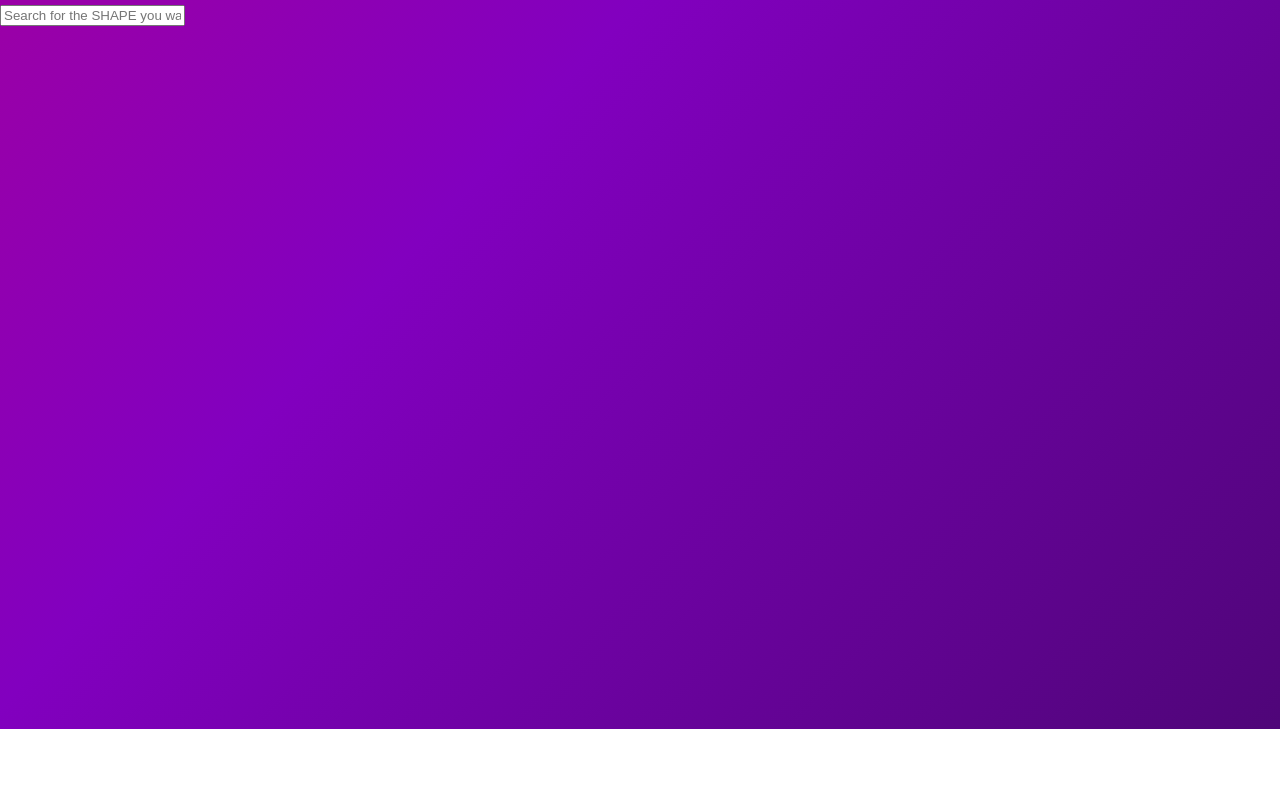
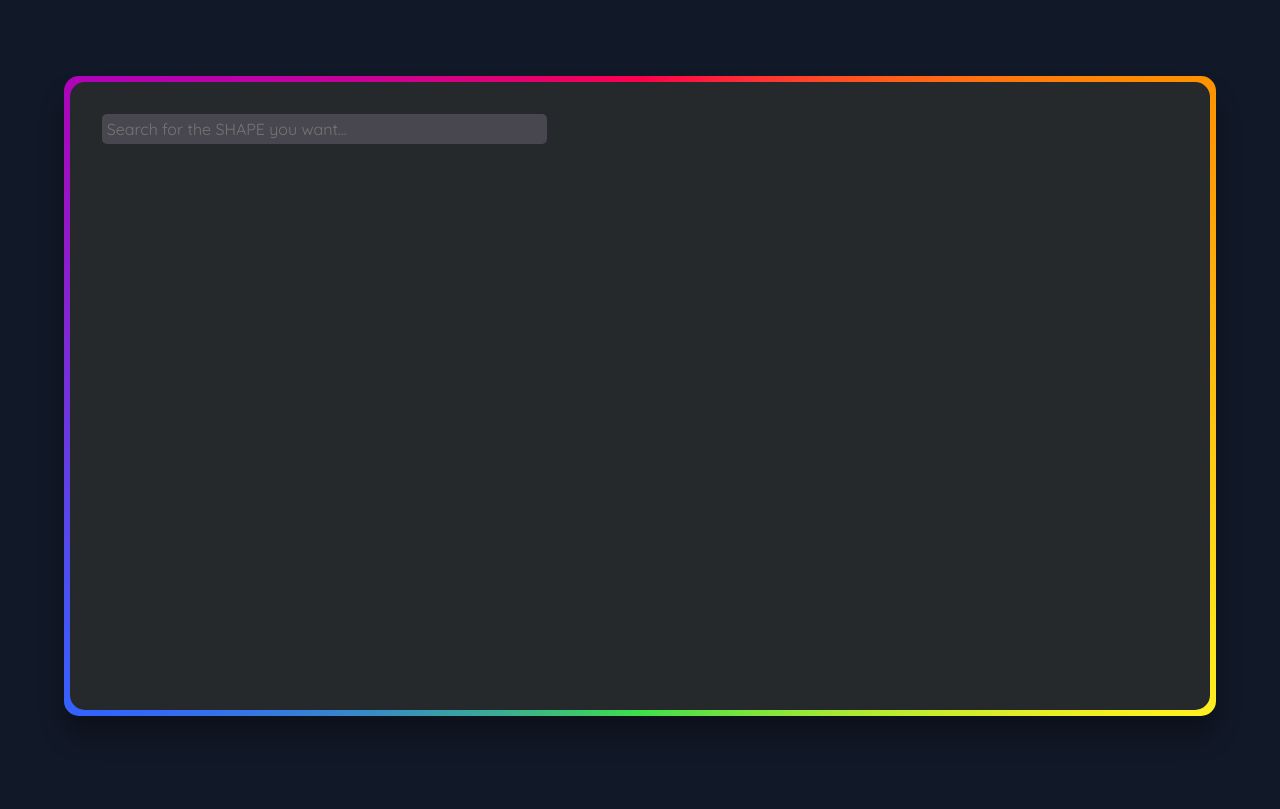
Before and after one commit to S0lturn3/Strange-Shapes, a plain HTML site: page index.html in a window 1280 px wide. Shown: the part 71-880 px from the top of the page. Before the commit the page ends 800 px from the top, so only its background shows below. Drawn offline with Linux system fonts and the light colour scheme.

Commit message:
New design idea

```diff
--- a/src/style.css
+++ b/src/style.css
@@ -37,47 +37,48 @@ font-family: 'Quicksand', sans-serif; */
 
 /*  #region HTML main style */
 
+* {
+    padding: 0;
+    margin: 0;
+
+    box-sizing: border-box;
+}
 html {
-    box-sizing: border-box;
+    font-family: 'Quicksand', sans-serif;
+    letter-spacing: 3px;
+    color: white;
+}
+body {
+    height: 110vh;
+    width: 100vw;
 
-    font-family: 'Quicksand', sans-serif;
-    color: white;
+    background-color: #111827;
+
+    overflow-x: hidden;
 }
 
 /*  #endregion HTML main style */
 
+/*  #region Custom Scrollbar style */
 
-/*  #region Background animation */
+::-webkit-scrollbar {
+  /* width: 10px; */
+  display: none;
+}
+/* ::-webkit-scrollbar-track {
+    border-radius: 10px;
+}
+::-webkit-scrollbar-thumb {
+    background-color: #111827;
+    border-radius: 10px;
 
-body {
-    padding: 0;
-    margin: 0;
+    transition: all .5s;
+}
+::-webkit-scrollbar-thumb:hover {
+    background-color: #1e2330;
+} */
 
-    /* Gradient color stops */
-    background: linear-gradient(132deg, #ff5f7a, #E90059, #8200BF, #190B2E);
-    background-size: 400% 400%;
-
-    position: relative;
-    height: 100vh;
-    width: 100vw;
-    overflow: hidden;
-
-    animation: Gradient 15s ease infinite;
-}
-/* Animation of the background */
-@keyframes Gradient {
-    0% {
-        background-position: 0% 50%;
-    }
-    50% {
-        background-position: 100% 50%;
-    }
-    100% {
-        background-position: 0% 50%;
-    }
-}
-
-/*  #endregion Background animation */
+/* #endregion Custom Scrollbar style */
 
 
 /*  #region Home */
@@ -89,51 +90,100 @@ body {
     width: 100%;
     height: 5px;
 
-    background-image: linear-gradient(to right, red,orange,yellow,green,blue,indigo,violet);
+    background: linear-gradient(to right, red, orange, yellow, green, blue, indigo, violet, red);
     background-size: 1800% 1800%;
 
     animation: rainbowAnim 10s ease infinite;
 }
 @keyframes rainbowAnim {
     0% {
-        background-position:0% 82%
+        background-position:0% 80%
     }
     50% {
-        background-position:100% 19%
+        background-position:100% 20%
     }
     100% {
-        background-position:0% 82%
+        background-position:0% 80%
     }
 }
 
-.homeScreen {
-    height: 100%;
-    width: 100%;
+#title {
+    text-align: center;
+    margin: 1rem;
+}
+
+.mainDiv {
+    height: 100vh;
+    width: 100vw;
 
     display: flex;
     align-items: center;
     justify-content: center;
 }
-.centerDiv {
+.rainbowBorder {
     height: 80%;
-    width: 60%;
-    padding: 2rem;
+    width: 90%;
+
+    border-radius: 15px;
+    background: conic-gradient(
+        #fd004c,
+        #fe9000,
+        #fff020,
+        #3edf4b,
+        #3363ff,
+        #b102b7,
+        #fd004c
+    );
 
     display: flex;
-    flex-direction: column;
+    align-items: center;
     justify-content: center;
 
-    border: 1px solid black;
+    box-shadow: 0 20px 25px rgba(0, 0, 0, 0.3);
 }
-.centerDiv > h2 {
-    font-size: 2.5em;
-    text-align: center;
+.insideContent {
+    height: 98%;
+    width: 99%;
+    padding: 2rem;
+    background-color: #26292b;
+    border-radius: 15px;
+
+    display: flex;
+    justify-content: center;
+    overflow: auto;
 }
+
 
 /*  #endregion Home */
 
 
 /*  #region Content */
+.search-bar {
+    width: 100%;
+    height: fit-content;
+
+    display: flex;
+    align-items: flex-start;
+    justify-items: center;
+}
+#shapeNameInput {
+    background-color: #54525cbe;
+    border: none;
+    border-radius: 5px;
+
+    height: 30px;
+    width: 445px;
+    padding: 5px;
+
+    font-family: 'Quicksand', sans-serif;
+    color: #ffffff;
+    font-size: 16px;
+
+    transition: all .5s;
+}
+#shapeNameInput:focus {
+    background-color: #2e2c35cb;
+}
 
 /*  #endregion Content */
 
```
